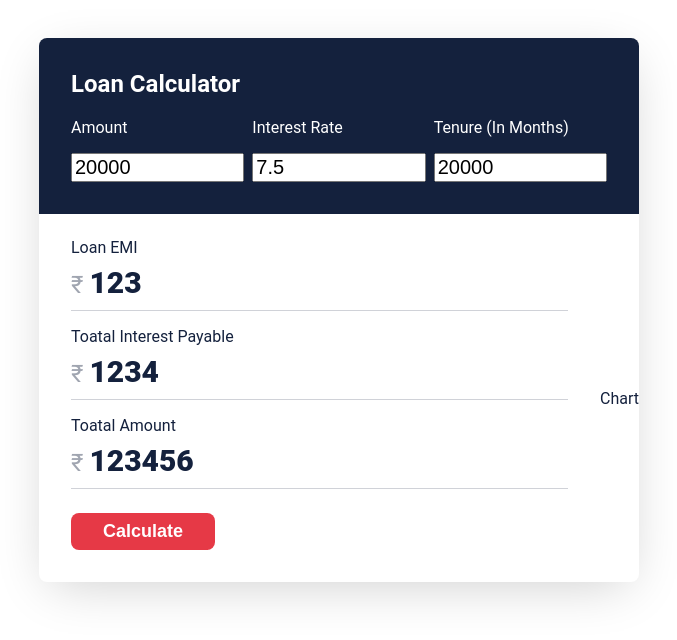
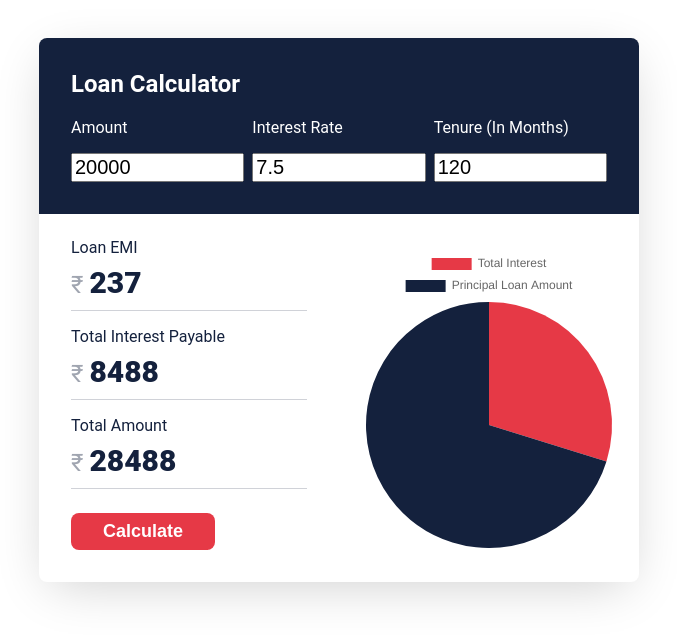
Before and after one commit to chaudhari-mithilesh/Frontend-Test-26-01-23, a plain HTML site: page Index.html in a window 1280 px wide. Shown: the whole page, without its empty margins (301-978 px from the left). Drawn offline with nearby package versions, Linux system fonts and the light colour scheme.

Commit message:
Loan Calculator functionality is working fine. Need to do the input validations.

```diff
--- a/Index.html
+++ b/Index.html
@@ -21,17 +21,17 @@
         <form action="#">
           <div class="group">
             <div class="title">Amount</div>
-            <input type="text" class="laon-amount" value="20000" />
+            <input type="text" class="loan-amount" value="20000" placeholder="0" />
           </div>
 
           <div class="group">
             <div class="title">Interest Rate</div>
-            <input type="text" class="interst-rate" value="7.5" />
+            <input type="text" class="interest-rate" value="7.5" placeholder="0" />
           </div>
 
           <div class="group">
             <div class="title">Tenure (In Months)</div>
-            <input type="text" class="laon-tenure" value="20000" />
+            <input type="text" class="loan-tenure" value="120" placeholder="0" />
           </div>
         </form>
       </div>
@@ -39,25 +39,33 @@
         <div class="left">
           <div class="loan-emi">
             <h3>Loan EMI</h3>
-            <div class="value">123</div>
+            <div class="value">123/div>
           </div>
 
-          <div class="total-inerest">
-            <h3>Toatal Interest Payable</h3>
+          <div class="total-interest">
+            <h3>Total Interest Payable</h3>
             <div class="value">1234</div>
           </div>
 
           <div class="total-amount">
-            <h3>Toatal Amount</h3>
-            <div class="value">123456</div>
+            <h3>Total Amount</h3>
+            <div class="value">12345</div>
           </div>
 
           <button class="calculate-btn">Calculate</button>
         </div>
-
-        <div class="right">Chart</div>
+      </div>
+      <div class="right">
+        <canvas id="myChart" width="400" height="400"></canvas>
       </div>
     </div>
+
+    <script
+      type="text/javascript"
+      src="https://cdn.jsdelivr.net/npm/chart.js/dist/chart.umd.min.js"
+    ></script>
+
+    <script src="path/to/chartjs/dist/chart.umd.js"></script>
 
     <script src="main.js"></script>
     <!-- <script
--- a/main.js
+++ b/main.js
@@ -0,0 +1,119 @@
+// alert("Is this page linked??");
+
+const loanAmountInput = document.querySelector(".loan-amount");
+const interestRateInput = document.querySelector(".interest-rate");
+const loanTenureInput = document.querySelector(".loan-tenure");
+
+const loanEMIValue = document.querySelector(".loan-emi .value");
+const totalInterestValue = document.querySelector(".total-interest .value");
+const totalAmountValue = document.querySelector(".total-amount .value");
+
+console.log;
+
+const calculateBtn = document.querySelector(".calculate-btn");
+
+let loanAmount = parseFloat(loanAmountInput.value);
+let interestRate = parseFloat(interestRateInput.value);
+let loanTenure = parseFloat(loanTenureInput.value);
+// console.log(loanAmount);
+// console.log(interestRate);
+// console.log(loanTenure);
+
+// E = P * r * ( (1 + r)^n / ( (1 + r)^n - 1 ) )
+
+// E = EMI
+// P = Principal Loan Amount
+// r = Rate of Interest calculated on Monthly Basis
+// n = Loan Tenure
+
+let interest = interestRate / 12 / 100;
+let myChart;
+
+const checkValues = () => {
+  let loanAmountValue = loanAmountInput.value;
+  let interestRateValue = interestRateInput.value;
+  let loanTenureValue = loanTenureInput.value;
+
+  let regexNumber = /^[0-9]+$/;
+  let regexDecimalNumber = /^(\d*\.)?\d+$/;
+
+  if (!loanAmountValue.match(regexNumber)) {
+    loanAmountInput.value = "10000";
+  }
+
+  if (!loanTenureValue.match(regexNumber)) {
+    loanTenureInput.value = 12;
+  }
+
+  if (!interestRateValue.match(regexDecimalNumber)) {
+    nterestRateInput.value = 7.5;
+  }
+};
+
+const displayChart = (totalInterestPayableValue) => {
+  const ctx = document.getElementById("myChart");
+
+  myChart = new Chart(ctx, {
+    type: "pie",
+    data: {
+      labels: ["Total Interest", "Principal Loan Amount"],
+      datasets: [
+        {
+          data: [totalInterestPayableValue, loanAmount],
+          backgroundColor: ["#e63946", "#14213d"],
+          borderWidth: 0,
+        },
+      ],
+    },
+  });
+};
+
+const updateChart = (totalInterestPayableValue) => {
+  myChart.data.datasets[0].data[0] = totalInterestPayableValue;
+  myChart.data.datasets[0].data[1] = loanAmount;
+  myChart.update();
+};
+
+const calculateEMI = () => {
+  refreshInputValues();
+  checkValues();
+  let emi =
+    loanAmount *
+    interest *
+    (Math.pow(1 + interest, loanTenure) /
+      (Math.pow(1 + interest, loanTenure) - 1));
+
+  return emi;
+};
+
+const updateData = (emi) => {
+  loanEMIValue.innerHTML = Math.round(emi);
+
+  let totalAmount = Math.round(loanTenure * emi);
+  totalAmountValue.innerHTML = totalAmount;
+
+  let totalInterestPayable = Math.round(totalAmount - loanAmount);
+  totalInterestValue.innerHTML = totalInterestPayable;
+
+  if (myChart) {
+    updateChart(totalInterestPayable);
+  } else {
+    displayChart(totalInterestPayable);
+  }
+};
+
+const refreshInputValues = () => {
+  loanAmount = parseFloat(loanAmountInput.value);
+  interestRate = parseFloat(interestRateInput.value);
+  loanTenure = parseFloat(loanTenureInput.value);
+  interest = interestRate / 12 / 100;
+};
+
+const init = () => {
+  let emi = calculateEMI();
+  updateData(emi);
+};
+
+init();
+
+calculateBtn.addEventListener("click", init);
--- a/style.css
+++ b/style.css
@@ -56,6 +56,7 @@
 }
 
 .loan-calculator .result .left {
+  /* border: 5px solid red; */
   width: 100%;
   padding: 8px 32px;
 }
@@ -93,6 +94,11 @@
   margin: 24px 0;
 }
 
+.loan-calculator .right {
+  /* border: 5px solid red; */
+  width: 50%;
+}
+
 @media (max-width: 650px) {
   .loan-calculator {
     width: 90%;
```
